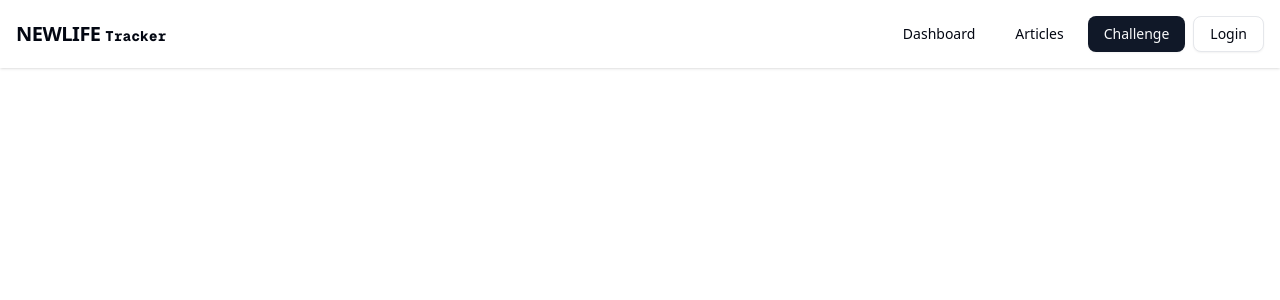
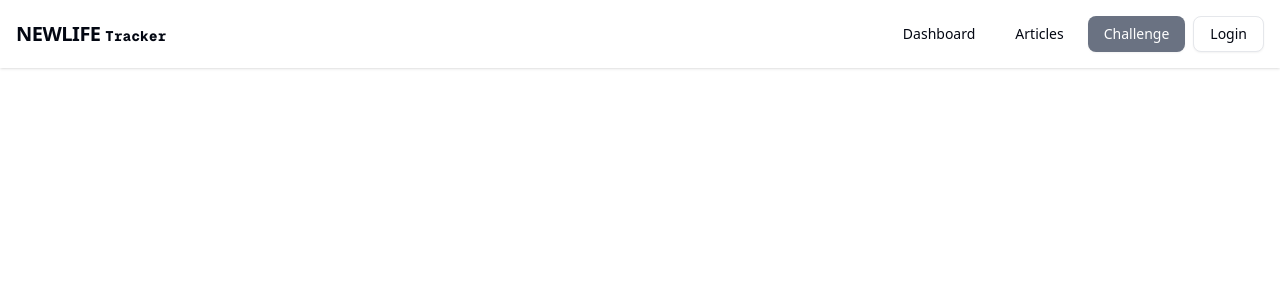
Before and after one commit to amralmaamari/LifeTrack, a Next.js app in the folder client/: page / in a window 1280 px wide. Shown: the top 300 px of the page. Built offline with nearby package versions, Linux system fonts and the light colour scheme.

Commit message:
change btn challenge color

```diff
--- a/client/src/components/Header.tsx
+++ b/client/src/components/Header.tsx
@@ -19,8 +19,8 @@ export default function Header() {
         <Link href="/article">
           <Button variant="ghost">Articles</Button>
         </Link>
-        <Link href="/challenge">
-          <Button>Challenge</Button>
+           <Link href="/challenge">
+          <Button className="bg-gray-500 text-white hover:bg-gray-800">Challenge</Button>
         </Link>
 
         {user ? (
```
